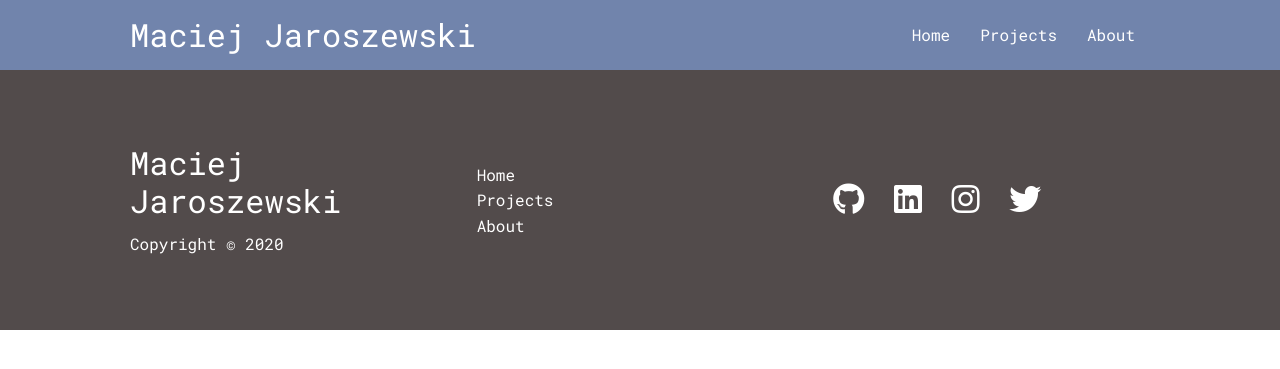
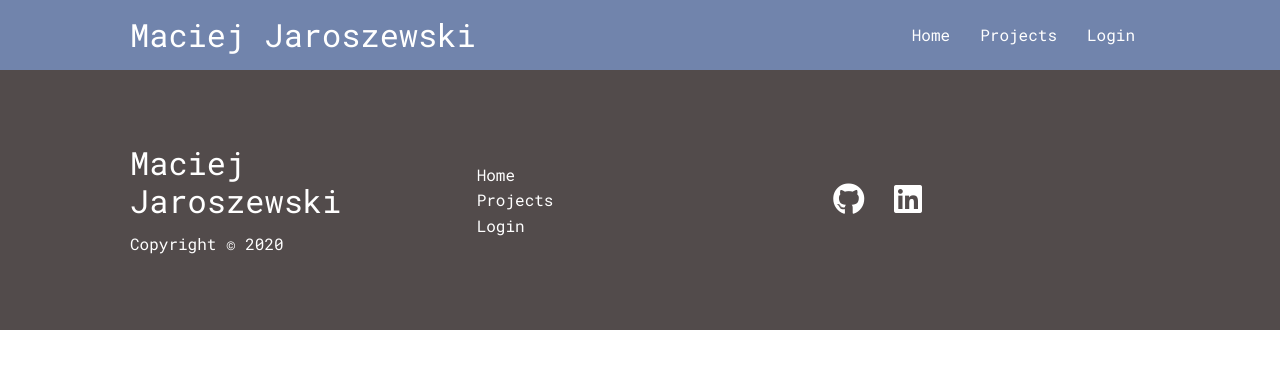
Before and after one commit to mjaroszewski1979/project_01, a Python web app: template templates/base.html in a window 1280 px wide. Shown: the top 369 px of the page. Run offline with Jinja, Linux system fonts and the light colour scheme; the template is opened without the code that fills it, so the values that code supplies are empty; some web fonts are replaced.

Commit message:
Update base.html

```diff
--- a/templates/base.html
+++ b/templates/base.html
@@ -17,7 +17,7 @@
                 <ul>
                     <li><a href="{{ url_for('index')}}">Home</a></li>
                     <li><a href="{{ url_for('projects')}}">Projects</a></li>
-                    <li><a href="{{ url_for('about')}}">About</a></li>
+                    <li><a href="{{ url_for('login')}}">Login</a></li>
                 </ul>
             </nav>
         </div>
@@ -37,14 +37,12 @@
             <ul>
                 <li><a href="{{ url_for('index')}}">Home</a></li>
                 <li><a href="{{ url_for('projects')}}">Projects</a></li>
-                <li><a href="{{ url_for('about')}}">About</a></li>
+                <li><a href="{{ url_for('login')}}">Login</a></li>
             </ul>
         </nav>
         <div class="social">
             <a href="https://github.com/mjaroszewski1979" target="_blank"><i class="fab fa-github fa-2x"></i></a>
             <a href="https://www.linkedin.com/in/maciej-jaroszewski-0aa0451bb/" target="_blank"><i class="fab fa-linkedin fa-2x"></i></a>
-            <a href="#"><i class="fab fa-instagram fa-2x"></i></a>
-            <a href="#"><i class="fab fa-twitter fa-2x"></i></a>
         </div>
         </div>
     </footer>
```
